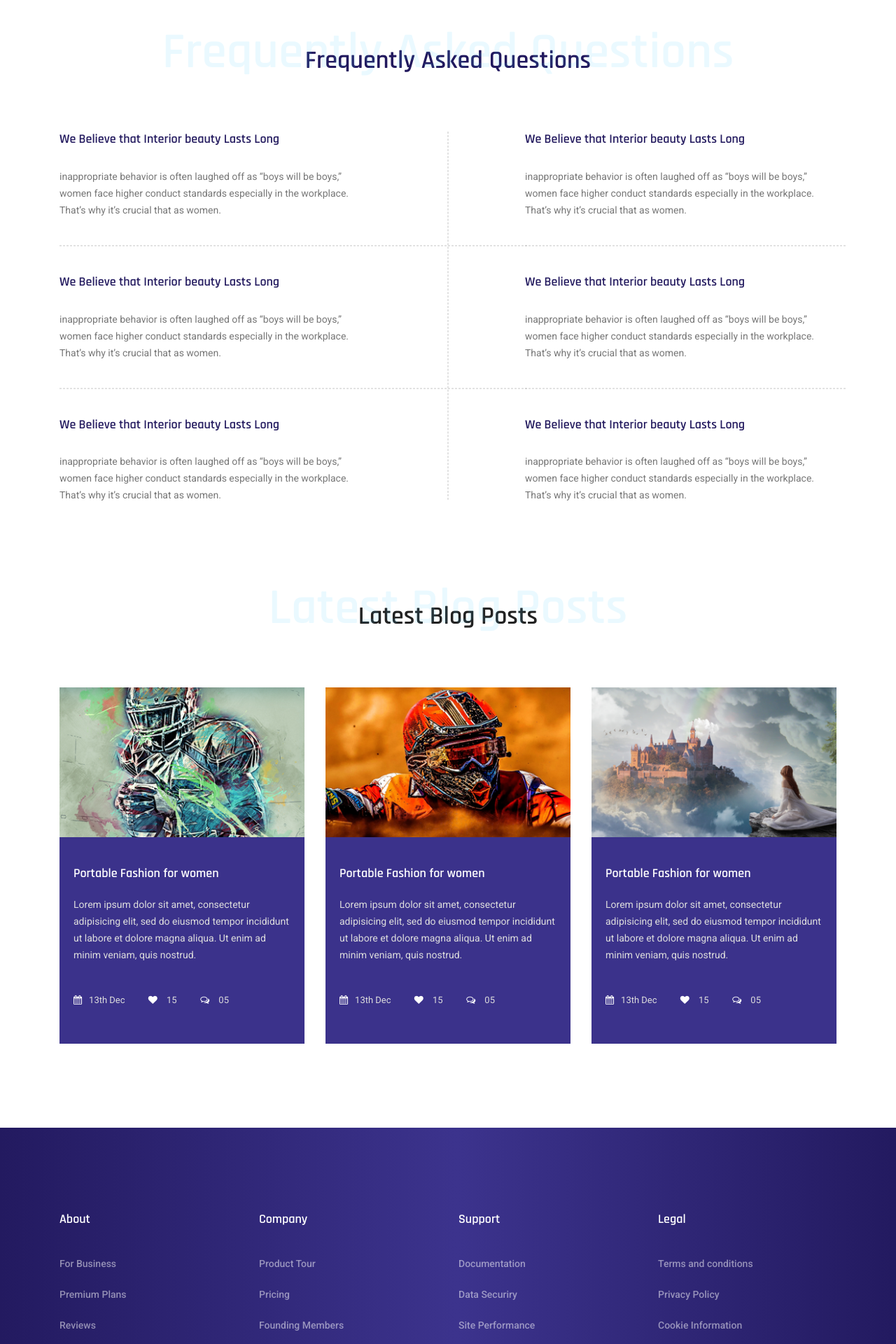
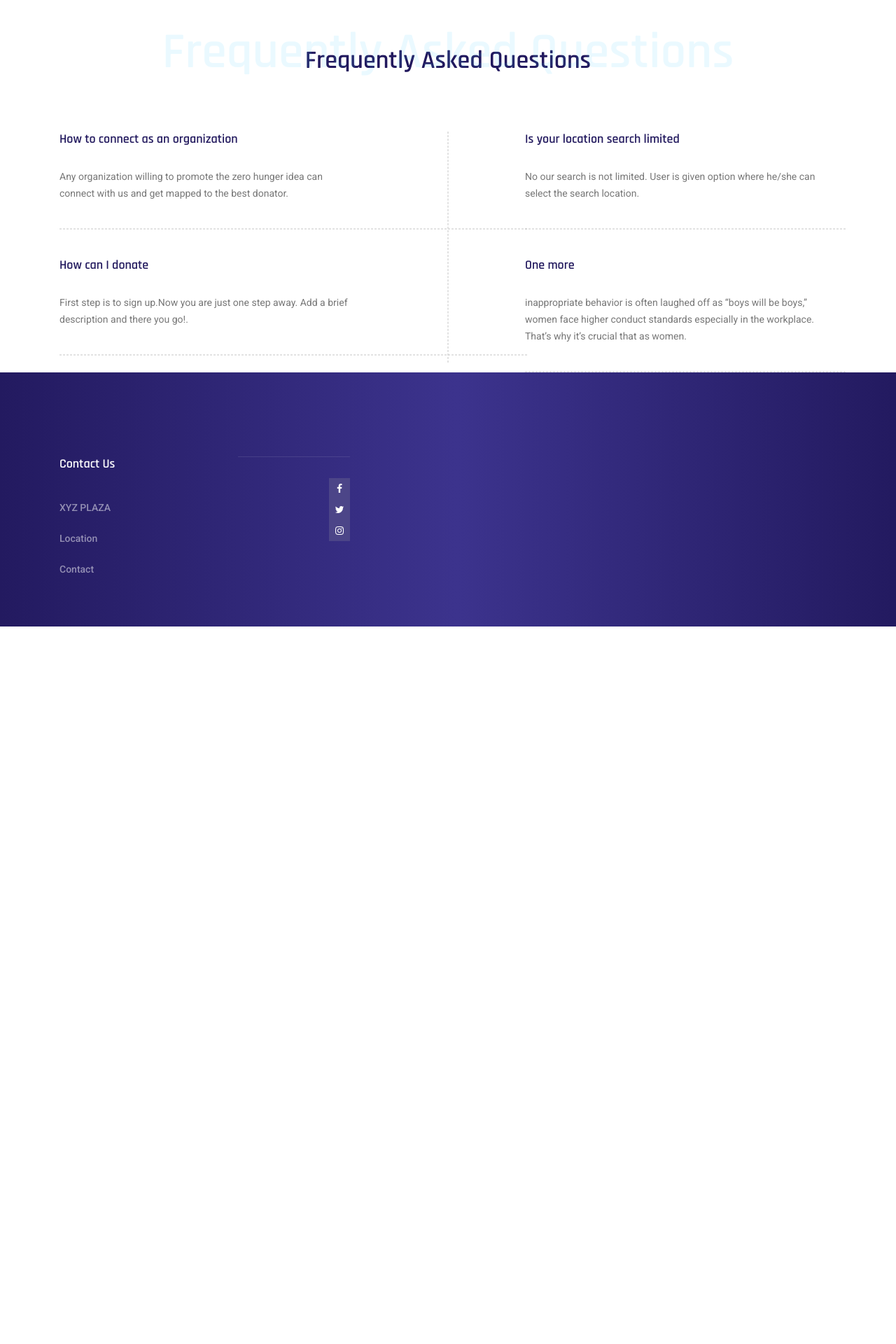
Before and after one commit to Raghavareddy21/Hackference, a Django app: page / in a window 1280 px wide. Shown: the part 3560-5480 px from the top of the page at 70% size. After the commit the page ends 4455 px from the top, so only its background shows below. Run offline with Django 3.2, Linux system fonts and the light colour scheme; some libraries are stand-ins or nearby versions.

Commit message:
Added tempalte

```diff
--- a/Hunger_Management/HuMan/templates/index.html
+++ b/Hunger_Management/HuMan/templates/index.html
@@ -19,7 +19,7 @@
 
 							</h2>
 							<p>
-							With a snap and a tap anyone can share food.Come join us, connect with your neighbours and be a part of food sharing .If you cant feed a hundred people, then just feed one.
+							Got food to share? Just with a tap anyone can share food.Come join us, connect with your neighbours and be a part of food sharing .If you cant feed a hundred people, then just feed one.
 							</p>
 
 							</div>
@@ -76,7 +76,7 @@
 				<ul class="nav nav-tabs" id="myTab" role="tablist">
 					<li class="nav-item">
 						<a class="nav-link active" id="home-tab" data-toggle="tab" href="#home" role="tab" aria-controls="home" aria-selected="true">
-							SNAP
+							DONATE
 						</a>
 					</li>
 					<li class="nav-item">
@@ -88,7 +88,7 @@
 					<li class="nav-item">
 						<a class="nav-link" id="contact-tab" data-toggle="tab" href="#contact" role="tab" aria-controls="contact"
 						 aria-selected="false">
-							CONNECT
+							COLLECT
 						</a>
 					</li>
 				</ul>
@@ -103,9 +103,9 @@
 							<div class="col-lg-6">
 								<div class="section_content">
 									<h6>Take a Snap</h6>
-									<h1>If you are a donor<br>You are just a snap away</h1>
-									<p>Got some extra food? Take a picture and add on a brief description of the quantity and your pickup details! Who knows, a hungry stomach may be next door</p>
-									<a class="primary_btn" href="#">Learn More</a>
+									<h1>If you are a donor<br>You are just a step away</h1>
+									<p>Got some extra food? Add on a brief description of the quantity and your pickup details! Who knows, a hungry stomach may be next door</p>
+
 								</div>
 							</div>
 						</div>
@@ -122,7 +122,7 @@
 									<h6>ARE YOU HUNGRY?</h6>
 									<h1>Just a tap can conect you with the food nearby</h1>
 									<p>If you are in need of food and your neighbhour got some extra. Why to remain hungry? All you have to do is "Tap it and Get it".</p>
-									<a class="primary_btn" href="#">Learn More</a>
+
 								</div>
 							</div>
 						</div>
@@ -139,7 +139,7 @@
 									<h6>CONNECT</h6>
 									<h1>Come,Lets Share and Connect</h1>
 									<p>HuMan connects food donors with Organisations and individuals where sharing becomes easy.</p>
-									<a class="primary_btn" href="#">Learn More</a>
+
 								</div>
 							</div>
 						</div>
@@ -175,23 +175,37 @@
 							</ul>
 						</div>
 						<div class="p_btn">
-							<a class="gradient_btn" href="#"><span>CONNECT</span></a>
+							<a class="gradient_btn" href="#"><span>HUNGRY?</span></a>
 						</div>
 					</div>
 				</div>
-							<div class="col-lg-4 hidden-md">
-					<div class="pricing_item">
-						<h3 class="p_title">CONNECT AS AN ORGANIZATION</h3>
-
+				<div class="col-lg-4 col-md-6">
+					<div class="pricing_item active">
+						<h3 class="p_title">CONNECT AS A DONATOR</h3>
 						<div class="p_list">
 							<ul>
-								<li>Basic hair Cut</li>
-								<li>Basic hair Cut</li>
-								<li>Basic hair Cut</li>
+								<li>Give a brief description</li>
+								<li>Update your location</li>
+								<li>Get to know your neighbhour</li>
 							</ul>
 						</div>
 						<div class="p_btn">
-							<a class="gradient_btn" href="#"><span>Order Now</span></a>
+							<a class="gradient_btn" href="#"><span>DONATE</span></a>
+						</div>
+					</div>
+				</div>
+				<div class="col-lg-4 hidden-md">
+					<div class="pricing_item">
+						<h3 class="p_title">CONNECT AS AN ORGANIZATION</h3>
+						<div class="p_list">
+							<ul>
+								<li>Tap on the best option available</li>
+								<li>Get location and your package</li>
+								<li>Distribute</li>
+							</ul>
+						</div>
+						<div class="p_btn">
+							<a class="gradient_btn" href="#"><span>HUNGRY?</span></a>
 						</div>
 					</div>
 				</div>
@@ -215,119 +229,34 @@
 			<div class="row frequent_inner">
 				<div class="col-lg-5 col-md-5">
 					<div class="frequent_item">
-						<h3>We Believe that Interior beauty Lasts Long</h3>
+						<h3>How to connect as an organization</h3>
+						<p>Any organization willing to promote the zero hunger idea can connect with us and get mapped to the best donator.</p>
+					</div>
+				</div>
+				<div class="offset-lg-2 col-lg-5 offset-md-2 col-md-5">
+					<div class="frequent_item">
+						<h3>Is your location search limited</h3>
+						<p>No our search is not limited. User is given option where he/she can select the search location.</p>
+					</div>
+				</div>
+				<div class="col-lg-5 col-md-5">
+					<div class="frequent_item">
+						<h3>How can I donate</h3>
+						<p>First step is to sign up.Now you are just one step away. Add a brief description and there you go!. </p>
+					</div>
+				</div>
+				<div class="offset-lg-2 col-lg-5 offset-md-2 col-md-5">
+					<div class="frequent_item">
+						<h3>One more</h3>
 						<p>inappropriate behavior is often laughed off as “boys will be boys,” women face higher conduct standards
 							especially in the workplace. That’s why it’s crucial that as women.</p>
 					</div>
 				</div>
-				<div class="offset-lg-2 col-lg-5 offset-md-2 col-md-5">
-					<div class="frequent_item">
-						<h3>We Believe that Interior beauty Lasts Long</h3>
-						<p>inappropriate behavior is often laughed off as “boys will be boys,” women face higher conduct standards
-							especially in the workplace. That’s why it’s crucial that as women.</p>
-					</div>
-				</div>
-				<div class="col-lg-5 col-md-5">
-					<div class="frequent_item">
-						<h3>We Believe that Interior beauty Lasts Long</h3>
-						<p>inappropriate behavior is often laughed off as “boys will be boys,” women face higher conduct standards
-							especially in the workplace. That’s why it’s crucial that as women.</p>
-					</div>
-				</div>
-				<div class="offset-lg-2 col-lg-5 offset-md-2 col-md-5">
-					<div class="frequent_item">
-						<h3>We Believe that Interior beauty Lasts Long</h3>
-						<p>inappropriate behavior is often laughed off as “boys will be boys,” women face higher conduct standards
-							especially in the workplace. That’s why it’s crucial that as women.</p>
-					</div>
-				</div>
-				<div class="col-lg-5 col-md-5">
-					<div class="frequent_item last-child">
-						<h3>We Believe that Interior beauty Lasts Long</h3>
-						<p>inappropriate behavior is often laughed off as “boys will be boys,” women face higher conduct standards
-							especially in the workplace. That’s why it’s crucial that as women.</p>
-					</div>
-				</div>
-				<div class="offset-lg-2 col-lg-5 offset-md-2 col-md-5">
-					<div class="frequent_item last-child">
-						<h3>We Believe that Interior beauty Lasts Long</h3>
-						<p>inappropriate behavior is often laughed off as “boys will be boys,” women face higher conduct standards
-							especially in the workplace. That’s why it’s crucial that as women.</p>
-					</div>
-				</div>
+
 			</div>
 		</div>
 	</section>
 	<!--================ End Frequently Asked Questions Area ================-->
-
-	<!--================ Start Blog Area ================-->
-	<section class="blog_area">
-		<div class="container">
-			<div class="row">
-				<div class="col-lg-12">
-					<div class="main_title">
-						<h2>Latest Blog Posts</h2>
-						<h1>Latest Blog Posts</h1>
-					</div>
-				</div>
-			</div>
-			<div class="row">
-				<div class="col-lg-4 col-md-6">
-					<div class="blog_items">
-						<div class="blog_img_box">
-							<img class="img-fluid" src="img/blog_img1.png" alt="">
-						</div>
-						<div class="blog_content">
-							<a class="title" href="blog.html">Portable Fashion for women</a>
-							<p>Lorem ipsum dolor sit amet, consectetur adipisicing elit, sed do eiusmod tempor incididunt ut labore et
-								dolore magna aliqua. Ut enim ad minim veniam, quis nostrud.</p>
-							<div class="date">
-								<a href="#"><i class="fa fa-calendar" aria-hidden="true"></i>13th Dec </a>
-								<a href="#"><i class="fa fa-heart" aria-hidden="true"></i> 15</a>
-								<a href="#"><i class="fa fa-comments-o" aria-hidden="true"></i> 05</a>
-							</div>
-						</div>
-					</div>
-				</div>
-				<div class="col-lg-4 col-md-6">
-					<div class="blog_items">
-						<div class="blog_img_box">
-							<img class="img-fluid" src="img/blog_img2.png" alt="">
-						</div>
-						<div class="blog_content">
-							<a class="title" href="blog.html">Portable Fashion for women</a>
-							<p>Lorem ipsum dolor sit amet, consectetur adipisicing elit, sed do eiusmod tempor incididunt ut labore et
-								dolore magna aliqua. Ut enim ad minim veniam, quis nostrud.</p>
-							<div class="date">
-								<a href="#"><i class="fa fa-calendar" aria-hidden="true"></i>13th Dec </a>
-								<a href="#"><i class="fa fa-heart" aria-hidden="true"></i> 15</a>
-								<a href="#"><i class="fa fa-comments-o" aria-hidden="true"></i> 05</a>
-							</div>
-						</div>
-					</div>
-				</div>
-				<div class="col-lg-4 hidden-md">
-					<div class="blog_items">
-						<div class="blog_img_box">
-							<img class="img-fluid" src="img/blog_img3.png" alt="">
-						</div>
-						<div class="blog_content">
-							<a class="title" href="blog.html">Portable Fashion for women</a>
-							<p>Lorem ipsum dolor sit amet, consectetur adipisicing elit, sed do eiusmod tempor incididunt ut labore et
-								dolore magna aliqua. Ut enim ad minim veniam, quis nostrud.</p>
-							<div class="date">
-								<a href="#"><i class="fa fa-calendar" aria-hidden="true"></i>13th Dec </a>
-								<a href="#"><i class="fa fa-heart" aria-hidden="true"></i> 15</a>
-								<a href="#"><i class="fa fa-comments-o" aria-hidden="true"></i> 05</a>
-							</div>
-						</div>
-					</div>
-				</div>
-			</div>
-		</div>
-	</section>
-	<!--================ End Blog Area ================-->
-
 
 
 	<!--================Footer Area =================-->
@@ -337,80 +266,29 @@
 				<div class="col-lg-3 col-sm-6">
 					<aside class="f_widget ab_widget">
 						<div class="f_title">
-							<h4>About</h4>
+							<h4>Contact Us</h4>
 						</div>
 						<ul>
-							<li><a href="#"></a>For Business</a></li><a href="#">
-								<li><a href="#"></a>Premium Plans
-							</a></li>
-							<li><a href="#"></a>Reviews</a></li>
-							<li><a href="#"></a>How it Works</a></li>
-							<li><a href="#"></a>Farfly Blog</a></li>
+							<li><a href="#"></a>XYZ PLAZA</a></li><a href="#">
+							<li><a href="#"></a>Location</a></li>
+							<li><a href="#"></a>Contact</a></li>
 						</ul>
 					</aside>
 				</div>
-				<div class="col-lg-3 col-sm-6">
-					<aside class="f_widget ab_widget">
-						<div class="f_title">
-							<h4>Company</h4>
-						</div>
-						<ul>
-							<li><a href="#"></a>Product Tour</a></li><a href="#">
-								<li><a href="#"></a>Pricing
-							</a></li>
-							<li><a href="#"></a>Founding Members</a></li>
-							<li><a href="#"></a>Case Studies</a></li>
-							<li><a href="#"></a>Product Updates</a></li>
-						</ul>
-					</aside>
-				</div>
-				<div class="col-lg-3 col-sm-6">
-					<aside class="f_widget ab_widget">
-						<div class="f_title">
-							<h4>Support</h4>
-						</div>
-						<ul>
-							<li><a href="#"></a>Documentation</a></li><a href="#">
-								<li><a href="#"></a>Data Securiry
-							</a></li>
-							<li><a href="#"></a>Site Performance</a></li>
-							<li><a href="#"></a>Action Plan</a></li>
-							<li><a href="#"></a>Resources</a></li>
-						</ul>
-					</aside>
-				</div>
-				<div class="col-lg-3 col-sm-6">
-					<aside class="f_widget ab_widget">
-						<div class="f_title">
-							<h4>Legal</h4>
-						</div>
-						<ul>
-							<li><a href="#"></a>Terms and conditions</a></li><a href="#">
-								<li><a href="#"></a>Privacy Policy
-							</a></li>
-							<li><a href="#"></a>Cookie Information</a></li>
-							<li><a href="#"></a>Opt - Out</a></li>
-						</ul>
-					</aside>
-				</div>
-			</div>
-			<div class="row single-footer-widget">
+
+				<div class="row single-footer-widget">
 				<div class="col-lg-6 col-md-6 col-sm-12">
-					<div class="copy_right_text">
-						<p><!-- Link back to Colorlib can't be removed. Template is licensed under CC BY 3.0. -->
-Copyright &copy;<script>document.write(new Date().getFullYear());</script> All rights reserved | This template is made with <i class="fa fa-heart-o" aria-hidden="true"></i> by <a href="https://colorlib.com" target="_blank">Colorlib</a>
-<!-- Link back to Colorlib can't be removed. Template is licensed under CC BY 3.0. --></p>
-					</div>
+
 				</div>
 				<div class="col-lg-6 col-md-6 col-sm-12">
 					<div class="social_widget">
 						<a href="#"><i class="fa fa-facebook"></i></a>
 						<a href="#"><i class="fa fa-twitter"></i></a>
-						<a href="#"><i class="fa fa-dribbble"></i></a>
-						<a href="#"><i class="fa fa-behance"></i></a>
+						<a href="#"><i class="fa fa-instagram"></i></a>
 					</div>
 				</div>
 			</div>
+
 		</div>
 	</footer>
 	<!--================End Footer Area =================-->
```
Also changed, not shown: Hunger_Management/db.sqlite3.
